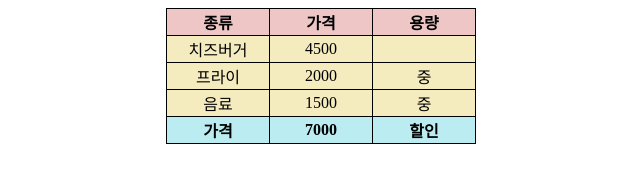
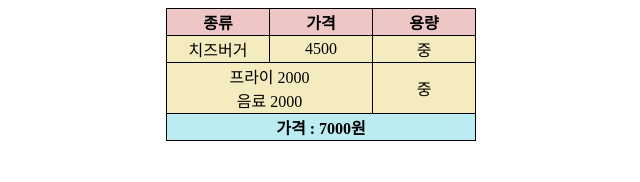
Before and after one commit to hayoon-shin/webTest, a plain HTML site: page html chapter02 기본문서/ex2_10_table2.html in a window 1280 px wide. Shown: the whole page, without its empty margins (319-959 px from the left). Drawn offline with Linux system fonts and the light colour scheme.

Commit message:
ex2_10_table2.html rowspan,colspan 추가

```diff
--- a/html chapter02 기본문서/ex2_10_table2.html
+++ b/html chapter02 기본문서/ex2_10_table2.html
@@ -39,24 +39,20 @@
             <tr>
                 <td>치즈버거</td>
                 <td>4500</td>
-                <td>&nbsp;</td>
+                <td rowspan="2">중</td>
             </tr>
             <tr>
-                <td>프라이</td>
-                <td>2000</td>
-                <td>중</td>
+                <td colspan="2" rowspan="2">
+                    프라이 2000<br>
+                    음료 2000</td>
             </tr>
             <tr>
-                <td>음료</td>
-                <td>1500</td>
                 <td>중</td>
             </tr>
         </tbody>
         <tfoot>
         <tr>
-            <th>가격</th>
-            <th>7000</th>
-            <th>할인</th>
+            <th colspan="3">가격 : 7000원 </th>
         </tr>
         </tfoot>
     </table>
```
